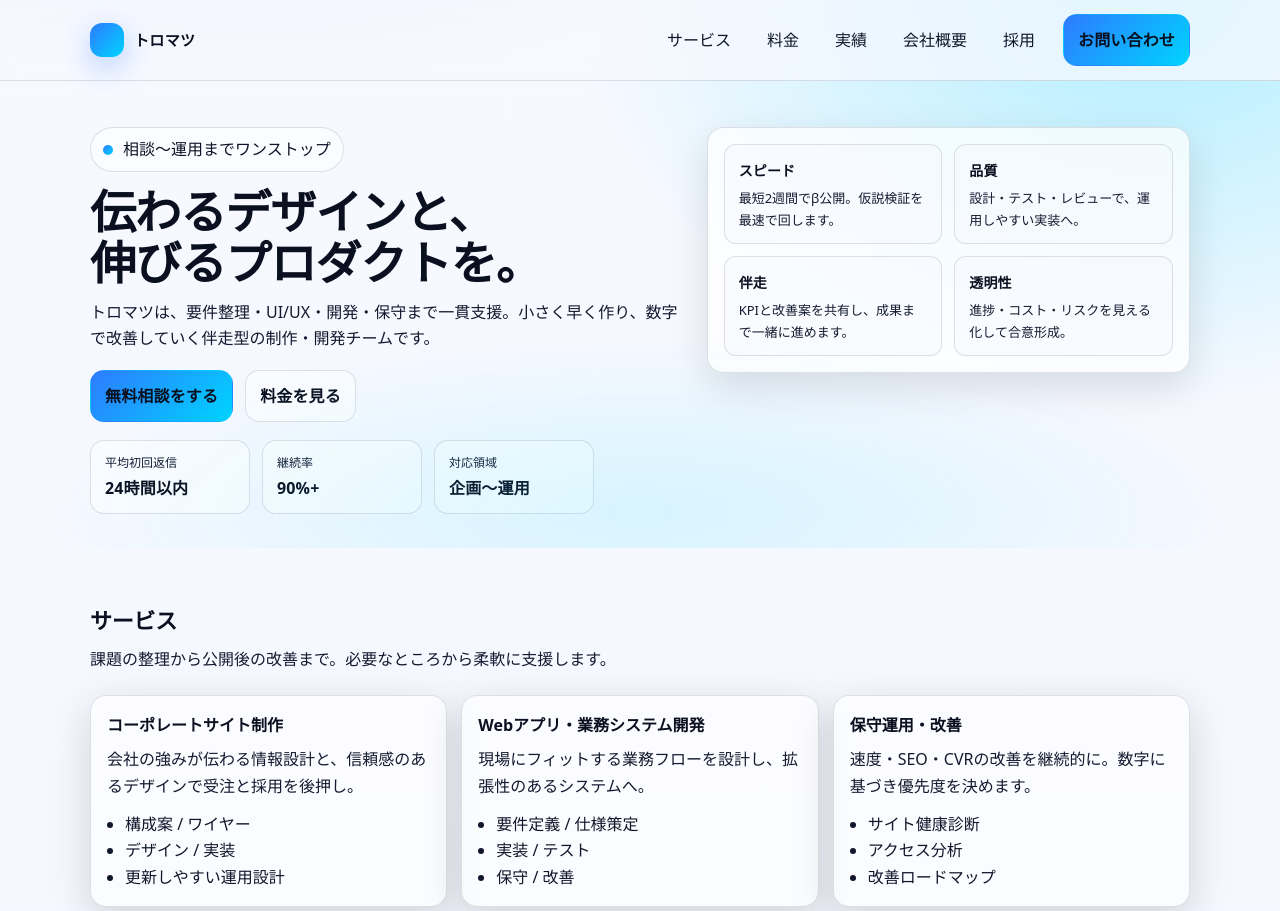
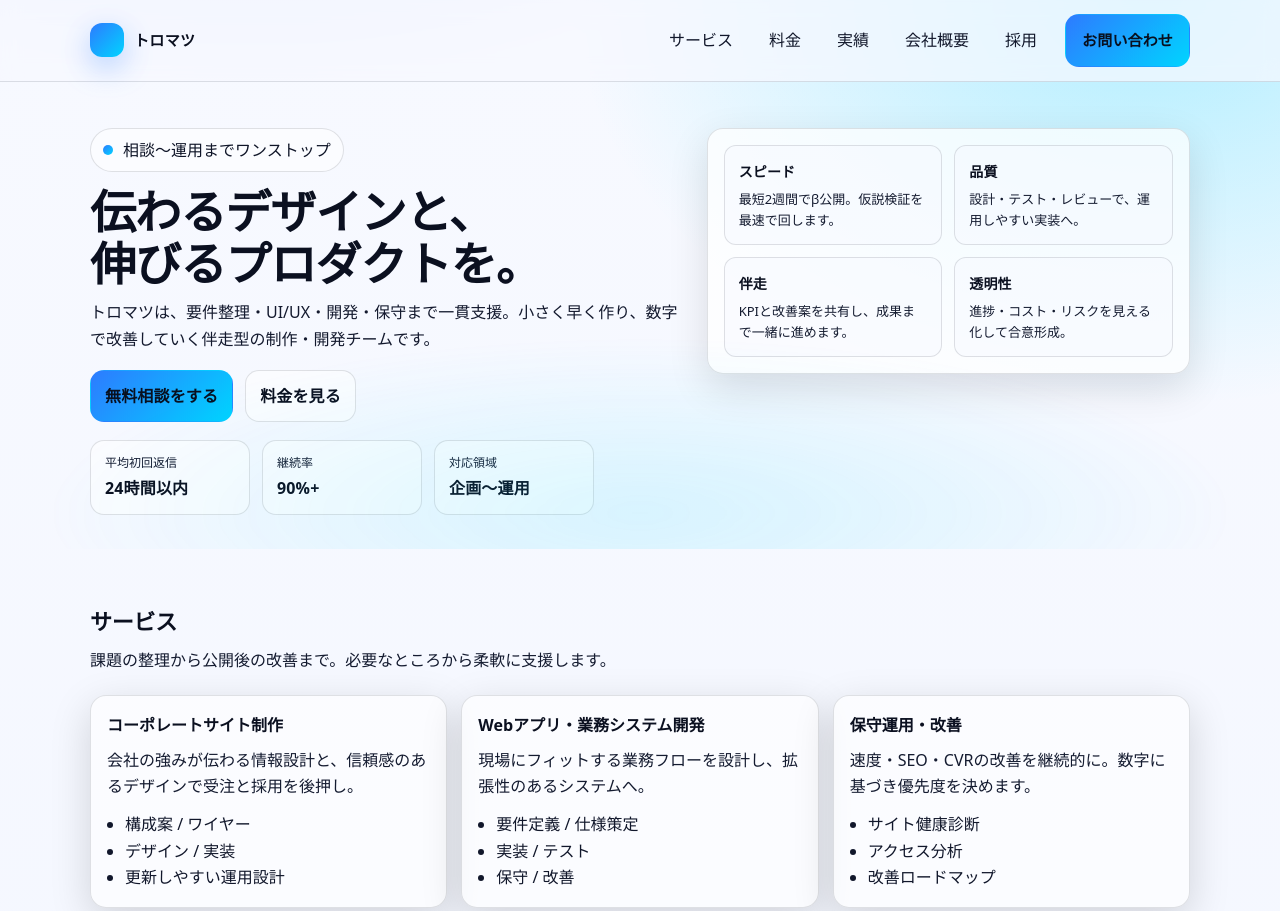
Before and after one commit to Naoki596/test, a plain HTML site: page index.html in a window 1280 px wide. Shown: the top 911 px of the page. Drawn offline with Linux system fonts and the light colour scheme.

Commit message:
文字の大きさ変更

```diff
--- a/styles.css
+++ b/styles.css
@@ -182,6 +182,12 @@ a:hover{ text-decoration:underline; text-underline-offset:4px; }
   border-color: transparent;
   color: #081020;
 }
+
+/* Make the header "お問い合わせ" button a bit more prominent */
+.nav-cta .btn{
+  font-size: 15px;
+  padding: 13px 16px;
+}
 .btn-ghost{
   background: color-mix(in oklab, var(--card) 55%, transparent);
 }
@@ -307,6 +313,11 @@ a:hover{ text-decoration:underline; text-underline-offset:4px; }
   margin:0 0 8px;
   font-size: 22px;
   letter-spacing:-.01em;
+}
+
+/* Contact heading: "お問い合わせ" */
+#contact .section-title{
+  font-size: 28px;
 }
 .section-lead{
   margin:0;
```
